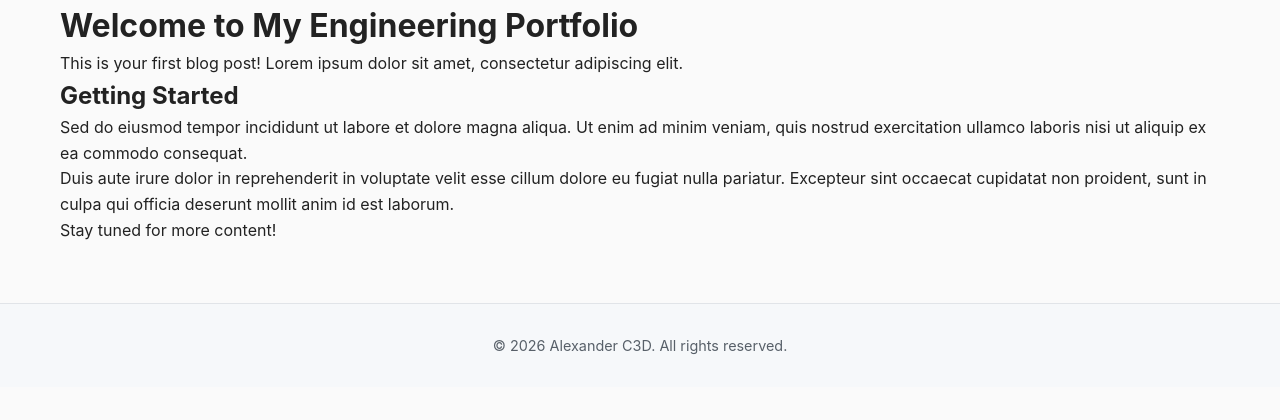
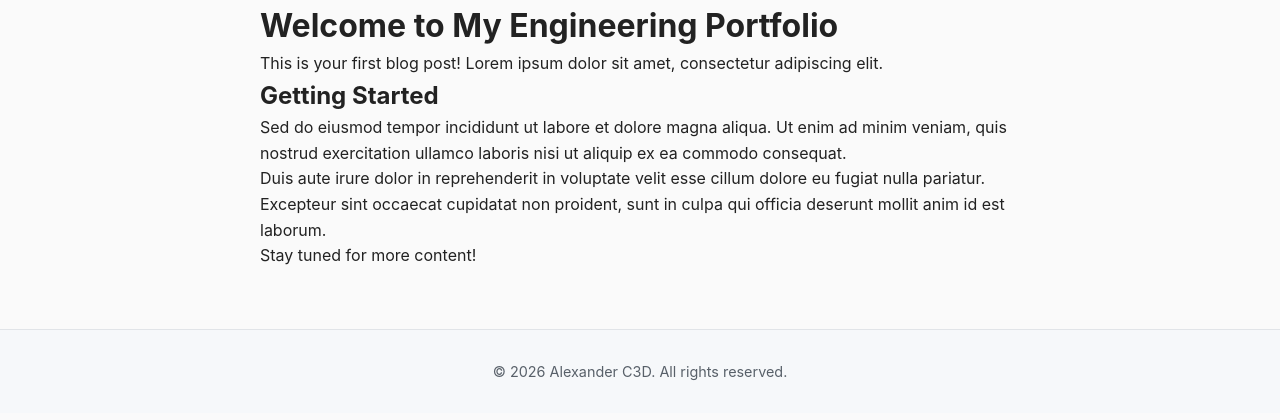
Before and after one commit to AlexanderC3D/alexanderc3d.github.io, a Jekyll site: the page built from _posts/2026-07-22-welcome.md, in a window 1280 px wide. Shown: the top 420 px of the page. Built offline with Jekyll 4.4.1, drawn with Linux system fonts in a browser that asks for light colours.

Commit message:
style: set container max-width to 800px and change image aspect ratio to 3:2

```diff
--- a/assets/css/style.css
+++ b/assets/css/style.css
@@ -13,7 +13,7 @@ body {
 }
 
 .container {
-    max-width: 1200px;
+    max-width: 800px;
     margin: 0 auto;
     padding: 0 20px;
 }
@@ -27,7 +27,7 @@ header {
 }
 
 header .container {
-    max-width: 1200px;
+    max-width: 800px;
 }
 
 header h1 {
@@ -133,7 +133,7 @@ main > p {
     justify-content: center;
     min-height: 250px;
     overflow: hidden;
-    aspect-ratio: 16 / 9;
+    aspect-ratio: 3 / 2;
 }
 
 .project-card-image img {
@@ -204,7 +204,7 @@ main > p {
     .project-card-image {
         width: 100%;
         min-height: 200px;
-        aspect-ratio: 16 / 9;
+        aspect-ratio: 3 / 2;
     }
 }
 
```
